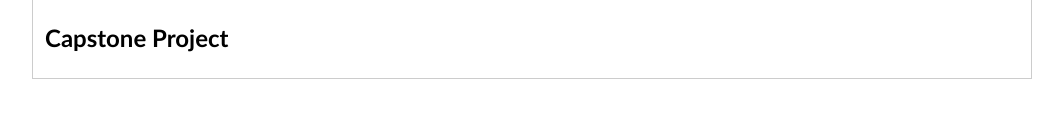
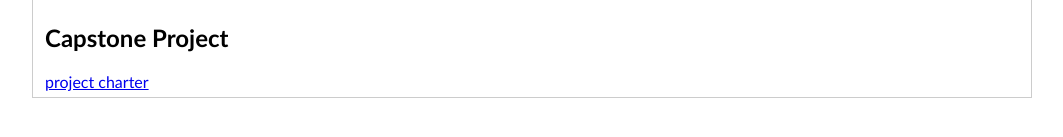
Before and after one commit to jbmitchell1/portfolio, a plain HTML site: page workexamples.html in a window 1280 px wide. Both pictures are taken after a click on the button "Capstone Project". Shown: the part 161-298 px from the top of the page, without its empty margins (108-1171 px from the left). Drawn offline with nearby package versions, Linux system fonts and the light colour scheme.

Commit message:
Update workexamples.html

```diff
--- a/workexamples.html
+++ b/workexamples.html
@@ -57,6 +57,7 @@
         <div id="Capstone" class="tabcontent">
               <h2>Capstone Project</h2>
 
+            <a href="css/style.css">project charter</a>
 
         </div>
 
```
